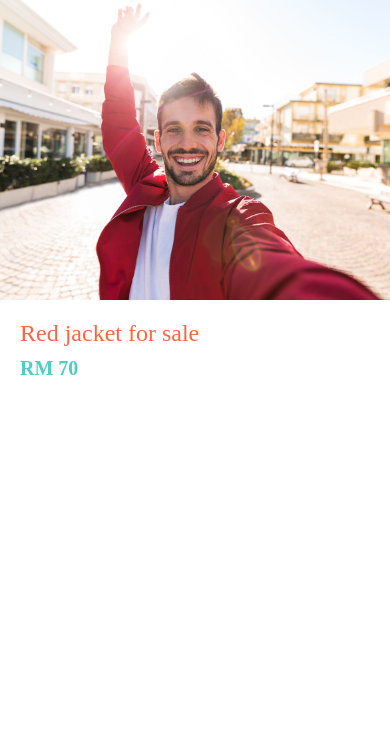
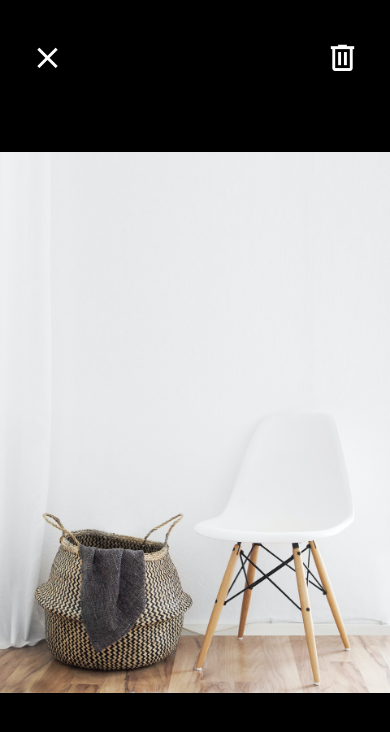
Before and after one commit to jovanimal/jo-preloved-react-native, a React Native app: screen / in a window 390 px wide. Shown: the top 732 px of the page. Built offline with nearby package versions, Linux system fonts and the light colour scheme.

Commit message:
Add icons and ListItem page

```diff
--- a/App.js
+++ b/App.js
@@ -4,9 +4,10 @@ import { StyleSheet, View, Button } from 'react-native';
 import WelcomeScreen from './app/screens/WelcomeScreen';
 import ListingScreen from './app/screens/ListingScreen';
 import Card from './app/components/Card';
+import ViewImageScreen from './app/screens/ViewImageScreen';
 
 export default function App() {
   return (
-    <ListingScreen />
+    <ViewImageScreen />
   );
 }
--- /dev/null
+++ b/app/components/ListItem.js
@@ -0,0 +1,38 @@
+import React from 'react';
+import { StyleSheet, View, Image } from 'react-native';
+
+import AppText from './AppText';
+
+import colors from '../config/colors'
+
+const ListItem = props => {
+  const { title, subTitle, image } = props;
+  return (
+    <View style={styles.container}>
+      <Image style={styles.image} source={image} />
+      <View>
+        <AppText style={styles.title}>{title}</AppText>
+        <AppText style={styles.subTitle}>{subTitle}</AppText>
+      </View>
+    </View>
+  );
+};
+
+const styles = StyleSheet.create({
+  container: {
+    flexDirection: 'row',
+  },
+  image: {
+    width: 70,
+    height: 70,
+    borderRadius: 35,
+    marginRight: 10,
+  },
+  subTitle: {
+    color: colors.medium,
+  },
+  title: {
+    fontWeight: '500',
+  }
+});
+export default ListItem;
--- a/app/config/colors.js
+++ b/app/config/colors.js
@@ -3,4 +3,5 @@ export default {
   secondary: '#4ecdc4',
   black: '#000',
   white: '#fff',
+  medium: '#6e6969',
 }
--- a/app/screens/ListingScreen.js
+++ b/app/screens/ListingScreen.js
@@ -2,10 +2,10 @@ import React from 'react';
 import { StyleSheet, Image, View } from 'react-native';
 
 import AppText from '../components/AppText';
+import ListItem from '../components/ListItem';
 import colors from '../config/colors';
 
 import jacket from '../assets/jacket.jpg';
-
 
 const ListingScreen = () => {
   return (
@@ -14,6 +14,13 @@ const ListingScreen = () => {
       <View style={styles.detailsContainer}>
         <AppText style={styles.title}>Red jacket for sale</AppText>
         <AppText style={styles.price}>RM 70</AppText>
+        <View style={styles.userContainer}>
+          <ListItem
+            image={require('../assets/mosh.jpg')}
+            title="Jovan Goh"
+            subTitle="5 Listings"
+          />
+        </View>
       </View>
     </View>
   );
@@ -37,5 +44,8 @@ const styles = StyleSheet.create({
     fontSize: 24,
     fontWeight: '500',
   },
+  userContainer: {
+    marginVertical: 40,
+  },
 });
 export default ListingScreen;
--- a/app/screens/ViewImageScreen.js
+++ b/app/screens/ViewImageScreen.js
@@ -1,5 +1,6 @@
 import React from 'react';
 import { StyleSheet, View, Image, Text } from 'react-native';
+import { MaterialCommunityIcons } from '@expo/vector-icons';
 
 import colors from '../config/colors';
 import chair from '../assets/chair.jpg';
@@ -7,8 +8,12 @@ import chair from '../assets/chair.jpg';
 const ViewImageScreen = () => {
   return (
     <View style={styles.container}>
-      <View style={styles.closeIcon}></View>
-      <View style={styles.deleteIcon}></View>
+      <View style={styles.closeIcon}>
+        <MaterialCommunityIcons name="close" color="white" size={35} />
+      </View>
+      <View style={styles.deleteIcon}>
+        <MaterialCommunityIcons name="trash-can-outline" color="white" size={35} />
+      </View>
       <Image resizeMode="contain" style={styles.image} source={chair} />
     </View>
   );
@@ -16,9 +21,6 @@ const ViewImageScreen = () => {
 
 const styles = StyleSheet.create({
   closeIcon: {
-    width: 50,
-    height: 50,
-    backgroundColor: colors.primary,
     position: 'absolute',
     top: 40,
     left: 30,
@@ -28,9 +30,6 @@ const styles = StyleSheet.create({
     flex: 1,
   },
   deleteIcon: {
-    width: 50,
-    height: 50,
-    backgroundColor: colors.secondary,
     position: 'absolute',
     top: 40,
     right: 30,
```
